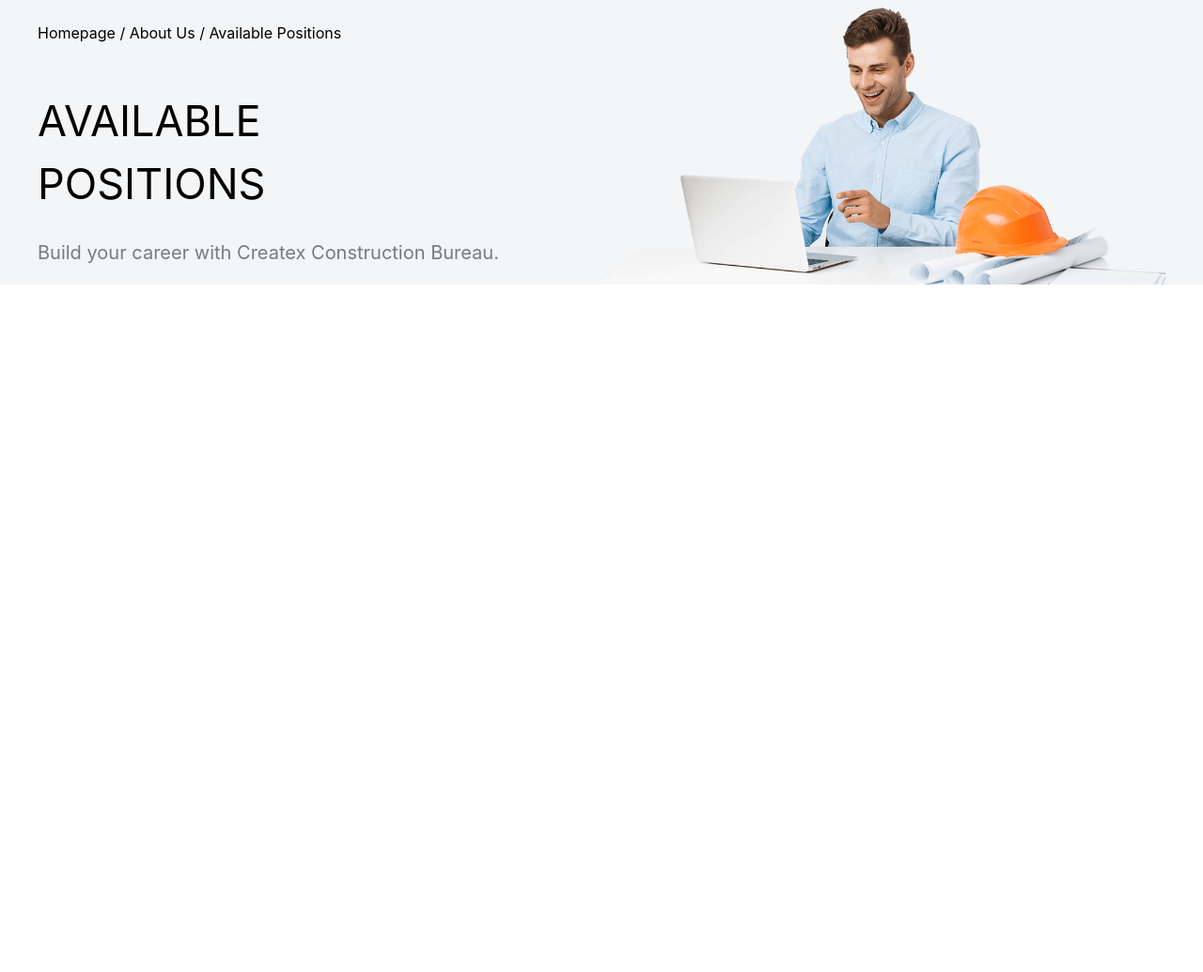
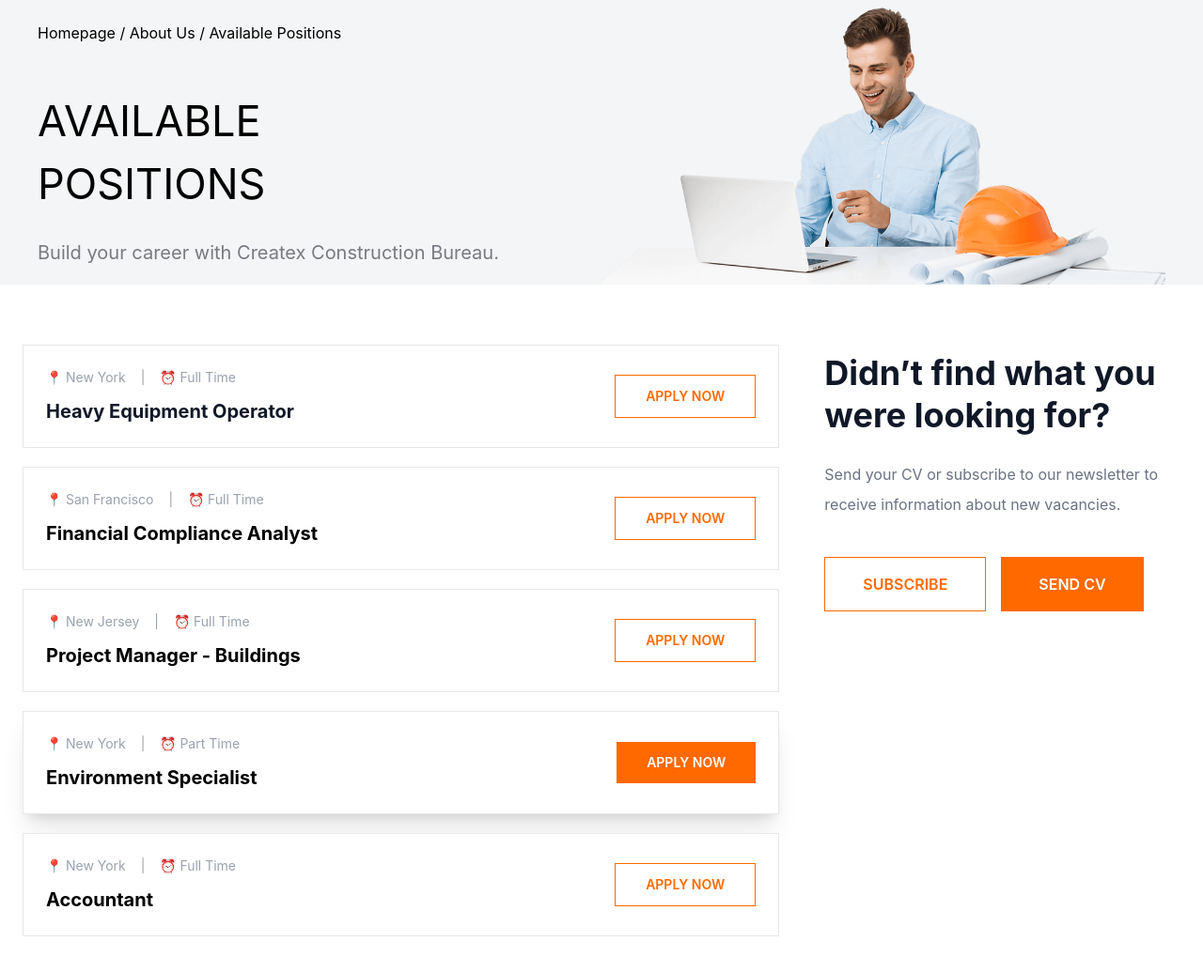
Before and after one commit to nozimnegmatov0010/teamwork2, a website: page src/nozim.html in a window 1280 px wide. Shown: the part 85-1120 px from the top of the page at 94% size. Before the commit the page ends 800 px from the top, so only its background shows below. Drawn offline with nearby package versions, Linux system fonts and the light colour scheme; files that its build step writes are made by us from their sources.

Commit message:
section2

```diff
--- a/src/nozim.html
+++ b/src/nozim.html
@@ -36,5 +36,143 @@
             <img class="lg:w-[50%]" src="./images/image (33).png" alt="">
         </section>
     </div>
+   <section class="max-w-7xl mx-auto px-6 py-16">
+    <div class="grid lg:grid-cols-3 gap-12">
+
+        <!-- Left -->
+        <div class="lg:col-span-2 space-y-5">
+
+            <!-- Job -->
+            <div class="border border-gray-200 bg-white p-6 flex justify-between items-center hover:shadow-lg transition">
+                <div>
+                    <div class="flex items-center gap-4 text-gray-400 text-sm mb-3">
+                        <span>📍 New York</span>
+                        <span>|</span>
+                        <span>⏰ Full Time</span>
+                    </div>
+
+                    <h3 class="text-xl font-bold text-gray-900">
+                        Heavy Equipment Operator
+                    </h3>
+                </div>
+
+                <button
+                    class="border border-orange-500 text-orange-500 px-8 py-3 font-semibold text-sm">
+                    APPLY NOW
+                </button>
+            </div>
+
+            <!-- Job -->
+            <div class="border border-gray-200 bg-white p-6 flex justify-between items-center">
+                <div>
+                    <div class="flex items-center gap-4 text-gray-400 text-sm mb-3">
+                        <span>📍 San Francisco</span>
+                        <span>|</span>
+                        <span>⏰ Full Time</span>
+                    </div>
+
+                    <h3 class="text-xl font-bold">
+                        Financial Compliance Analyst
+                    </h3>
+                </div>
+
+                <button
+                    class="border border-orange-500 text-orange-500 px-8 py-3 font-semibold text-sm ">
+                    APPLY NOW
+                </button>
+            </div>
+
+            <!-- Job -->
+            <div class="border border-gray-200 bg-white p-6 flex justify-between items-center">
+                <div>
+                    <div class="flex items-center gap-4 text-gray-400 text-sm mb-3">
+                        <span>📍 New Jersey</span>
+                        <span>|</span>
+                        <span>⏰ Full Time</span>
+                    </div>
+
+                    <h3 class="text-xl font-bold">
+                        Project Manager - Buildings
+                    </h3>
+                </div>
+
+                <button
+                    class="border border-orange-500 text-orange-500 px-8 py-3 font-semibold text-sm ">
+                    APPLY NOW
+                </button>
+            </div>
+
+            <!-- Active -->
+            <div class="border border-gray-200 bg-white p-6 flex justify-between items-center shadow-xl">
+                <div>
+                    <div class="flex items-center gap-4 text-gray-400 text-sm mb-3">
+                        <span>📍 New York</span>
+                        <span>|</span>
+                        <span>⏰ Part Time</span>
+                    </div>
+
+                    <h3 class="text-xl font-bold">
+                        Environment Specialist
+                    </h3>
+                </div>
+
+                <button
+                    class="bg-orange-500 text-white px-8 py-3 font-semibold text-sm hover:bg-orange-600 transition">
+                    APPLY NOW
+                </button>
+            </div>
+
+            <!-- Job -->
+            <div class="border border-gray-200 bg-white p-6 flex justify-between items-center">
+                <div>
+                    <div class="flex items-center gap-4 text-gray-400 text-sm mb-3">
+                        <span>📍 New York</span>
+                        <span>|</span>
+                        <span>⏰ Full Time</span>
+                    </div>
+
+                    <h3 class="text-xl font-bold">
+                        Accountant
+                    </h3>
+                </div>
+
+                <button
+                    class="border border-orange-500 text-orange-500 px-8 py-3 font-semibold text-sm ">
+                    APPLY NOW
+                </button>
+            </div>
+
+        </div>
+
+        <!-- Right -->
+        <div class="pt-2">
+
+            <h2 class="text-4xl font-bold text-gray-900 leading-tight">
+                Didn’t find what you were looking for?
+            </h2>
+
+            <p class="text-gray-500 mt-6 leading-8">
+                Send your CV or subscribe to our newsletter to receive
+                information about new vacancies.
+            </p>
+
+            <div class="flex gap-4 mt-10">
+
+                <button
+                    class="border border-orange-500 text-orange-500 px-10 py-4 font-semibold ">
+                    SUBSCRIBE
+                </button>
+
+                <button
+                    class="bg-orange-500 text-white px-10 py-4 font-semibold hover:bg-orange-600 transition">
+                    SEND CV
+                </button>
+
+            </div>
+
+        </div>
+
+    </div>
+</section>
 </body>
 </html>
```
